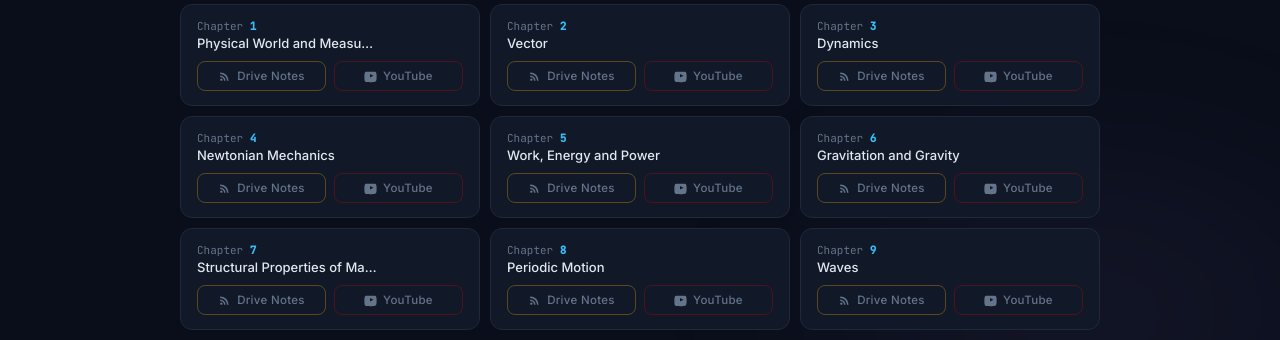
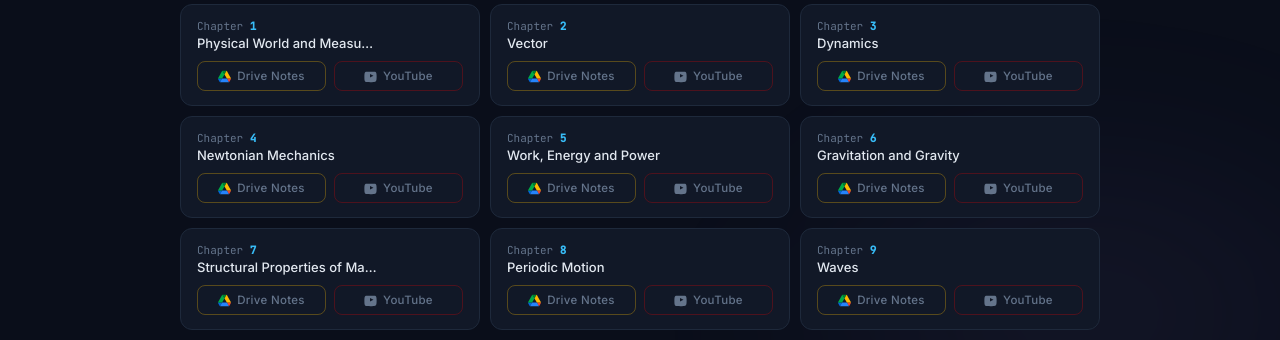
Before and after one commit to HATECODER/hsc-note, a plain HTML site: page index.html in a window 1280 px wide. Shown: the part 406-746 px from the top of the page. Drawn offline with Linux system fonts and the light colour scheme.

Commit message:
drive icon updated

```diff
--- a/index.html
+++ b/index.html
@@ -374,7 +374,7 @@ const subjects = {
 };
 
 // ─── RENDER ────────────────────────────────────────
-const driveSVG = `<svg viewBox="0 0 24 24"><path d="M6.18 15.64a2.18 2.18 0 0 1 2.18 2.18C8.36 19.01 7.38 20 6.18 20 4.98 20 4 19.01 4 17.82a2.18 2.18 0 0 1 2.18-2.18M4 4.44A15.56 15.56 0 0 1 19.56 20h-2.83A12.73 12.73 0 0 0 4 7.27V4.44m0 5.66a9.9 9.9 0 0 1 9.9 9.9h-2.83A7.07 7.07 0 0 0 4 12.93V10.1z"/></svg>`;
+const driveSVG = `<svg viewBox="0 0 87.3 78"><path d="m6.6 66.85 3.85 6.65c.8 1.4 1.95 2.5 3.3 3.3l13.75-23.8h-27.5c0 1.55.4 3.1 1.2 4.5z" fill="#0066da"/><path d="m43.65 25-13.75-23.8c-1.35.8-2.5 1.9-3.3 3.3l-25.4 44a9.06 9.06 0 0 0 -1.2 4.5h27.5z" fill="#00ac47"/><path d="m73.55 76.8c1.35-.8 2.5-1.9 3.3-3.3l1.6-2.75 7.65-13.25c.8-1.4 1.2-2.95 1.2-4.5h-27.502l5.852 11.5z" fill="#ea4335"/><path d="m43.65 25 13.75-23.8c-1.35-.8-2.9-1.2-4.5-1.2h-18.5c-1.6 0-3.15.45-4.5 1.2z" fill="#00832d"/><path d="m59.8 53h-32.3l-13.75 23.8c1.35.8 2.9 1.2 4.5 1.2h50.8c1.6 0 3.15-.45 4.5-1.2z" fill="#2684fc"/><path d="m73.4 26.5-12.7-22c-.8-1.4-1.95-2.5-3.3-3.3l-13.75 23.8 16.15 28h27.45c0-1.55-.4-3.1-1.2-4.5z" fill="#ffba00"/></svg>`;
 const youtubeSVG = `<svg viewBox="0 0 24 24"><path d="M23 7s-.3-1.9-1-2.7c-1-1.1-2.1-1.1-2.6-1.2C16.8 3 12 3 12 3s-4.8 0-7.4.1c-.5.1-1.6.1-2.6 1.2C1.3 5.1 1 7 1 7S.7 9.3.7 11.7v2.1c0 2.3.3 4.6.3 4.6s.3 1.9 1 2.7c1 1.1 2.3.9 2.9 1 2.1.2 7.1.3 7.1.3s4.8 0 7.4-.3c.5-.1 1.6-.1 2.6-1.2.7-.8 1-2.7 1-2.7s.3-2.3.3-4.6v-2.1C23.3 9.3 23 7 23 7zm-11.9 6.7V7.2l6.4 3.2-6.4 3.3z"/></svg>`;
 
 function render() {
```
